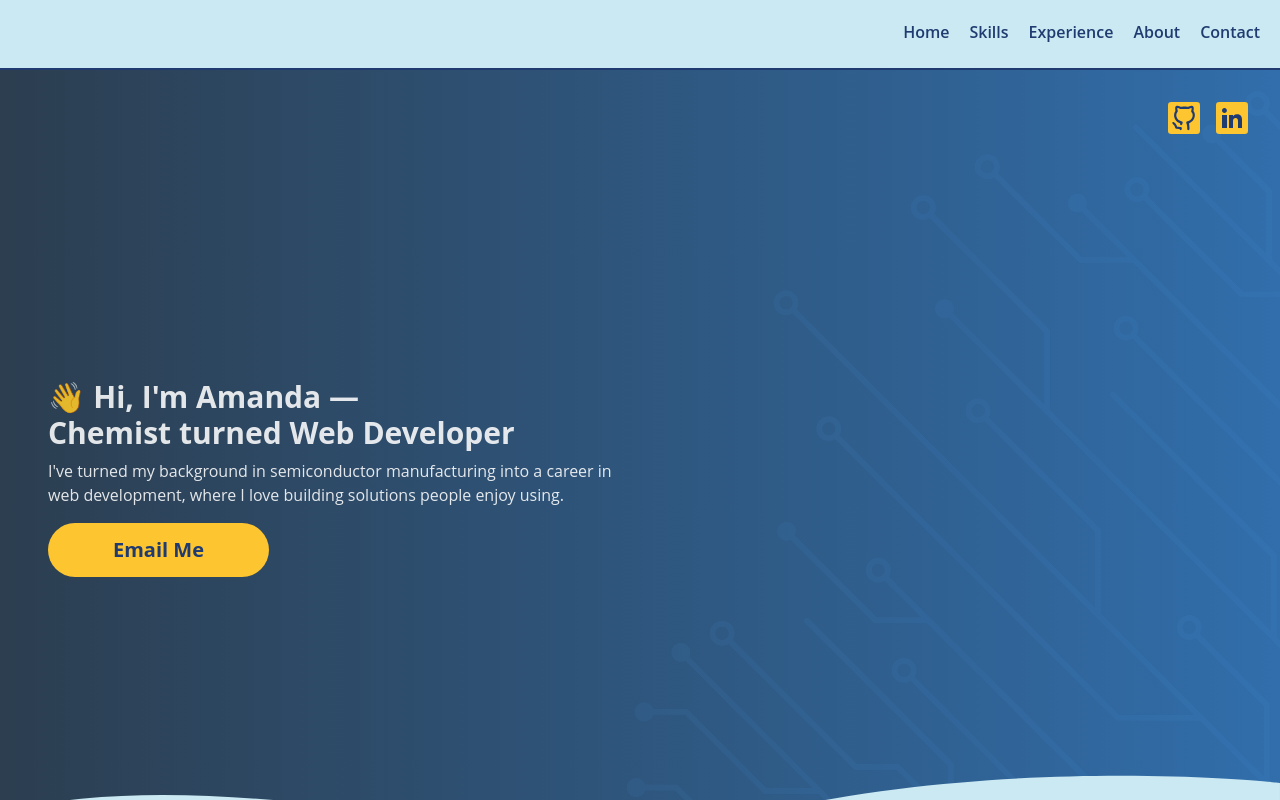
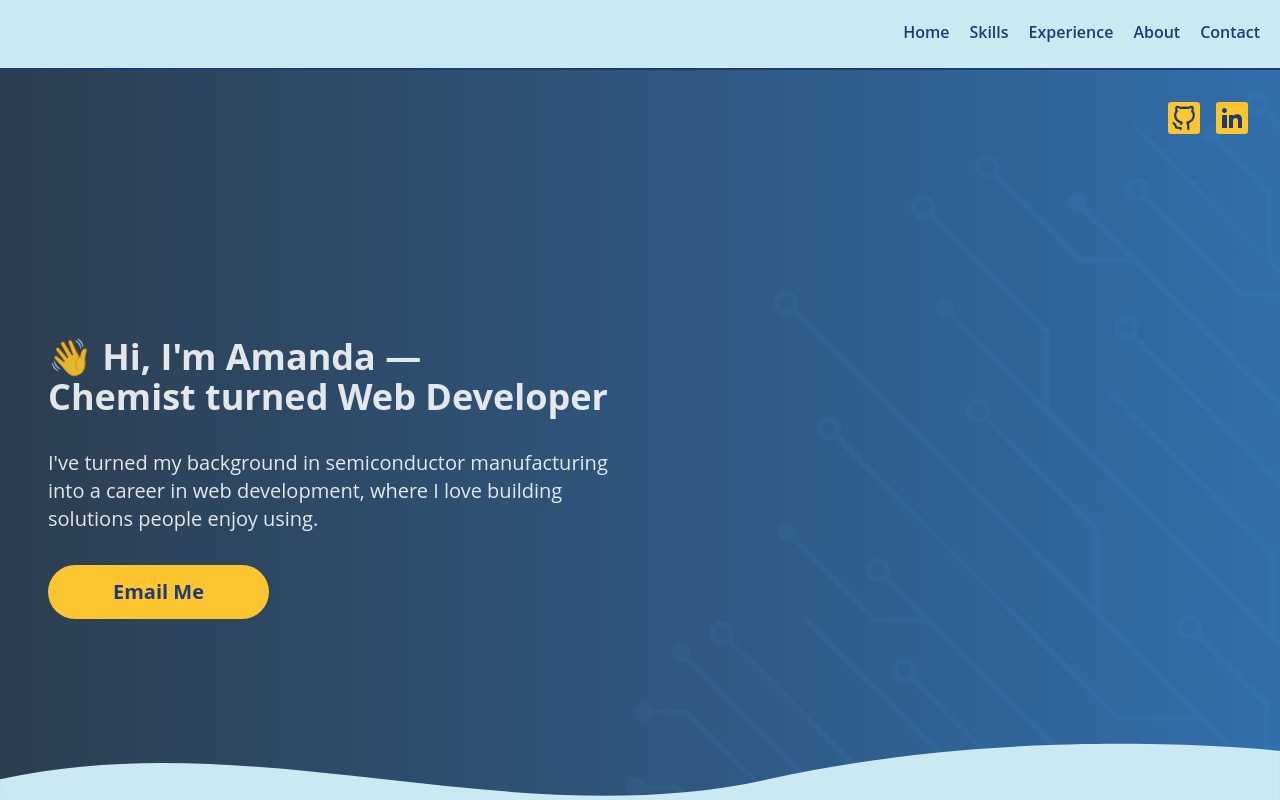
Before and after one commit to abaydar/portfolio-tailwind-css, a React (Vite) app: page / in a window 1280 px wide. Built offline with nearby package versions, Linux system fonts and the light colour scheme.

Commit message:
increase size of summary component for large screens, add yellow color to exp

```diff
--- a/src/App.tsx
+++ b/src/App.tsx
@@ -18,7 +18,7 @@ function App() {
         </div>
       </div>
 
-      <div className="w-full overflow-hidden -mt-16 md:-mt-32 relative z-15">
+      <div className="w-full overflow-hidden -mt-16 md:-mt-32 xl:-mt-40 relative z-15">
         <svg viewBox="0 0 1440 150" className='w-full h-auto -mb-1'>
           <path
             d="M0,96 C288,32 576,160 864,96 C1152,32 1440,64 1440,64 L1440,160 L0,160 Z"
--- a/src/components/experience.tsx
+++ b/src/components/experience.tsx
@@ -12,10 +12,10 @@ const Experience: React.FC = () => {
         >
         <div className="grid grid-cols-1 md:grid-cols-2 items-start mb-8">
         <div className="md:text-left">
-          <h3 className="text-lg md:text-2xl">{experience.company}</h3>
-          <h2 className="md:text-xl">{experience.role}</h2>
+          <h3 className="text-lg text-customYellow md:text-2xl">{experience.company}</h3>
+          <h2 className="text-customYellow md:text-xl">{experience.role}</h2>
         </div>
-        <div className="md:text-right md:text-lg">
+        <div className="md:text-right md:text-lg text-customYellow">
           <p>{experience.duration}</p>
           <p>{experience.location}</p>
         </div>
--- a/src/components/summary.tsx
+++ b/src/components/summary.tsx
@@ -14,10 +14,10 @@ const Summary: React.FC = () => {
 
       <div className="text-center w-full md:w-1/2 md:text-left px-4">
         <h1
-          className="text-3xl font-bold mb-2"
+          className="text-3xl lg:text-4xl font-bold mb-4 lg:mb-8"
           dangerouslySetInnerHTML={{ __html: summaryData.greeting }}
         />
-        <p className="mb-4">{summaryData.description}</p>
+        <p className="mb-4 lg:text-xl lg:mb-8">{summaryData.description}</p>
         <button
           className="bg-customYellow text-darkBlue text-xl font-bold rounded-full px-16 clickable-button"
           onClick={() => window.open(`mailto:${summaryData.email}`)}
```
